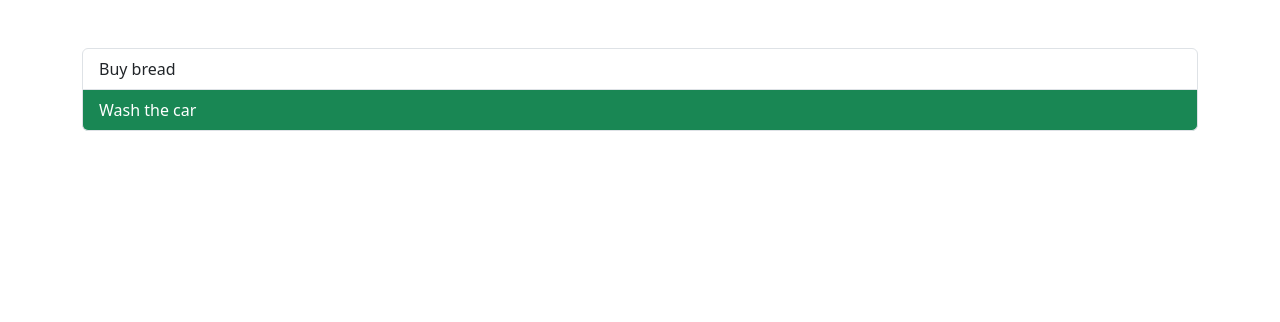
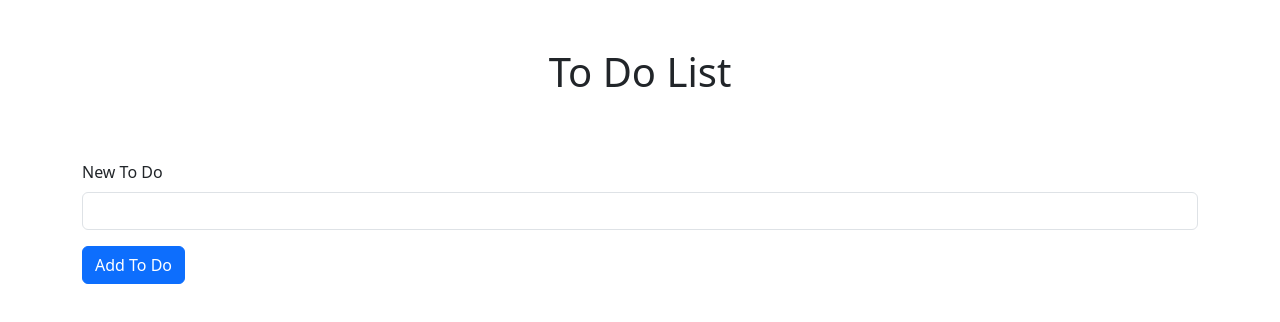
Before and after one commit to Kris07265/krasnov.k-hillel_hw, a React (Vite) app: page / in a window 1280 px wide. Shown: the top 322 px of the page. Built offline with nearby package versions, Linux system fonts and the light colour scheme.

Commit message:
finished hw 40

```diff
--- a/src/App.jsx
+++ b/src/App.jsx
@@ -1,10 +1,34 @@
 import TodoList from './components/TodoList.jsx';
+import AddTodoForm from './components/AddTodoForm.jsx';
+import {useState} from "react";
 
 function App() {
+    const [todos, setTodos] = useState([]);
+
+    const doneHandler = (id) => {
+        setTodos(prevTodos =>
+            prevTodos.map(todo => {
+                if (todo.id === id) {
+                    return { ...todo, done: !todo.done };
+                }
+                return todo;
+            })
+        );
+    };
+
+    const addTodoHandler = (text) => {
+        const newTodo = {
+            text: text,
+            done: false,
+            id: !todos.length ? 1 : todos[todos.length - 1].id + 1
+        }
+        setTodos(prevTodos => [...prevTodos, newTodo]);
+    }
 
   return (
     <>
-    <TodoList />
+        <TodoList doneHandler={doneHandler} todos={todos} />
+        <AddTodoForm addTodoHandler={addTodoHandler} />
     </>
   )
 }
--- /dev/null
+++ b/src/components/AddTodoForm.jsx
@@ -0,0 +1,27 @@
+import { useState } from 'react';
+import { Container, Button, Form} from 'react-bootstrap';
+
+function AddTodoForm(props) {
+    const [text, setText] = useState('');
+    const handleChange=(e) => setText(e.target.value);
+    const handleSubmit=(e) => {
+        e.preventDefault();
+        props.addTodoHandler(text);
+        setText('');
+    };
+    return (
+        <Container className="mt-5">
+        <Form onSubmit={handleSubmit}>
+            <Form.Group className="mb-3">
+                <Form.Label>New To Do</Form.Label>
+                <Form.Control type="text" value={text} onChange={handleChange}/>
+            </Form.Group>
+            <Button variant="primary" type="submit">
+                Add To Do
+            </Button>
+        </Form>
+        </Container>
+    );
+}
+
+export default AddTodoForm;
--- a/src/components/TodoList.jsx
+++ b/src/components/TodoList.jsx
@@ -1,31 +1,15 @@
-import {useState} from 'react';
-import Container from 'react-bootstrap/Container';
-import ListGroup from 'react-bootstrap/ListGroup';
-import {ListGroupItem} from "react-bootstrap";
+import { Container, ListGroup, ListGroupItem } from "react-bootstrap";
 
-function TodoList() {
-    const [todos, setTodos] = useState([
-        { text: "Buy bread", done: false, id: 1},
-        { text: "Wash the car", done: true, id: 2 },
-    ]);
-
-    const doneHandler = (id) => {
-        const newTodos = todos.map(todo => {
-            if (todo.id === id) {
-                return { ...todo, done: !todo.done };
-            }
-            return todo;
-        });
-        setTodos(newTodos);
-    };
+function TodoList(props) {
     return (
         <Container className="mt-5">
+            <h1 className="mb-3 text-center">To Do List</h1>
         <ListGroup>
-            {todos.map((todo) => {
+            {props.todos.map((todo) => {
                 return <ListGroupItem
                     key={todo.id}
-                    onClick={() => doneHandler(todo.id)}
-                    className={todo.done ? "bg-success text-white" : ""}
+                    onClick={() => props.doneHandler(todo.id)}
+                    action variant={todo.done ? "success" : "light"}
                 >{todo.text}</ListGroupItem>
             })}
         </ListGroup>
```
